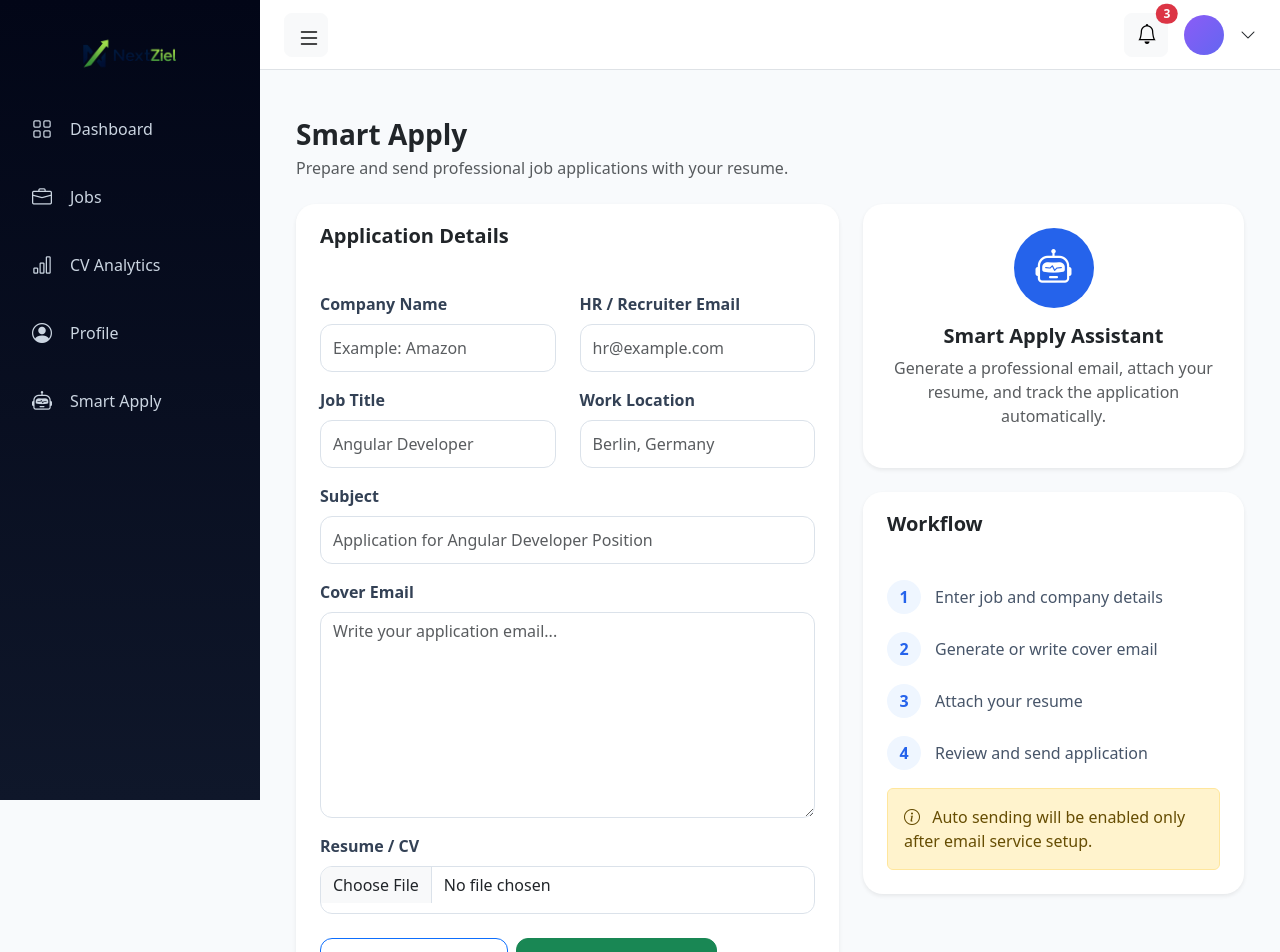
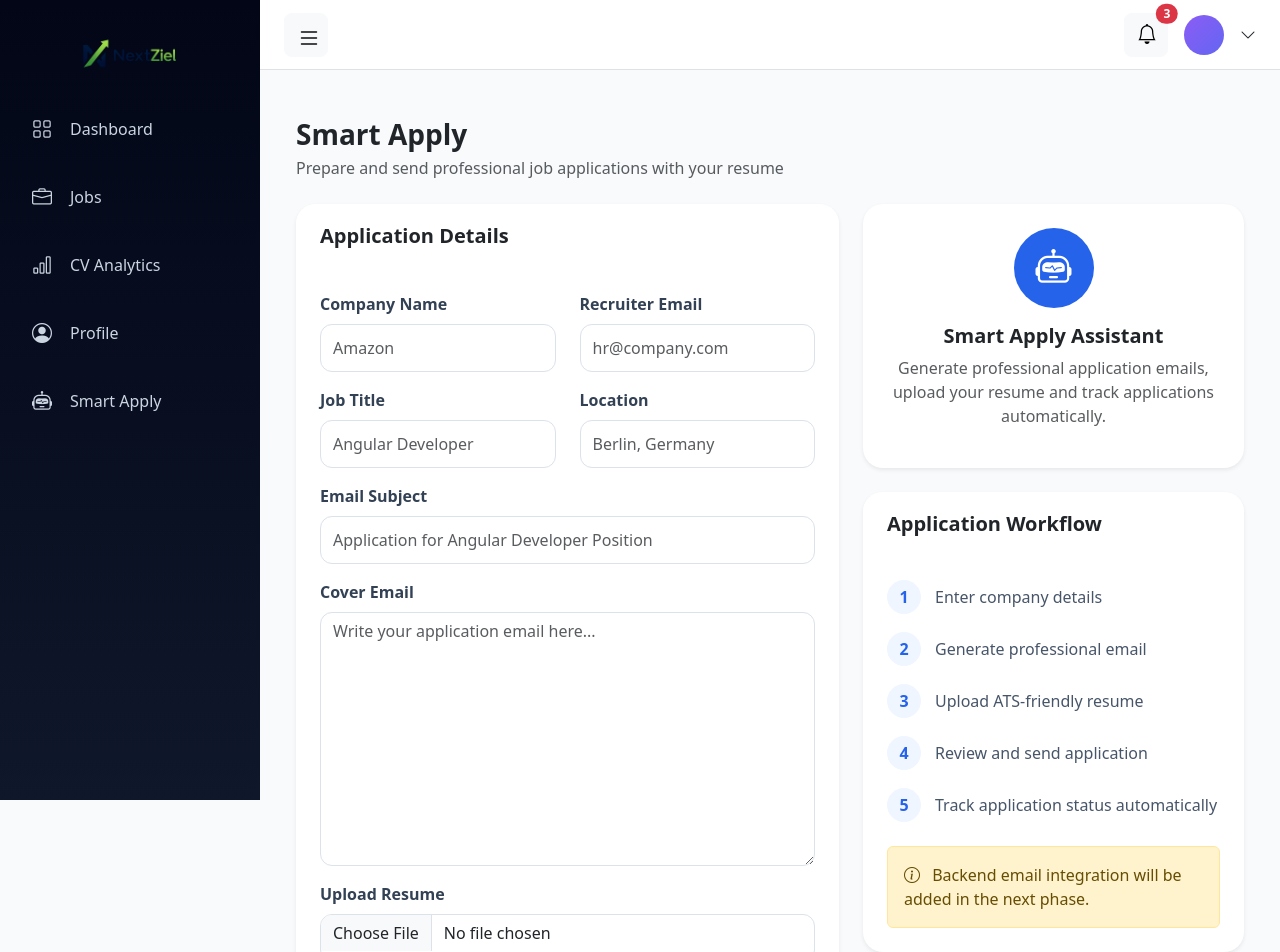
Before and after one commit to MIDHUNASHOK/smart-job-tracker, an Angular app: page /smart_apply in a window 1280 px wide. Shown: the top 952 px of the page. Built offline with nearby package versions, Linux system fonts and the light colour scheme.

Commit message:
smartapply_design_reactive_form_ts

```diff
--- a/src/app/features/smart-apply/smart-apply.component.html
+++ b/src/app/features/smart-apply/smart-apply.component.html
@@ -1,6 +1,7 @@
 <div class="container-fluid smart-apply-page py-4">
 
-  <!-- Header -->
+  <!-- HEADER -->
+
   <div class="page-header mb-4">
 
     <div>
@@ -10,7 +11,7 @@
       </h3>
 
       <p class="text-muted mb-0">
-        Prepare and send professional job applications with your resume.
+        Prepare and send professional job applications with your resume
       </p>
 
     </div>
@@ -19,7 +20,8 @@
 
   <div class="row g-4">
 
-    <!-- Application Form -->
+    <!-- LEFT SIDE -->
+
     <div class="col-lg-7">
 
       <div class="card border-0 shadow-sm smart-card">
@@ -34,9 +36,14 @@
 
         <div class="card-body">
 
-          <form>
+          <form
+            [formGroup]="smartApplyForm"
+            (ngSubmit)="sendApplication()"
+          >
 
             <div class="row">
+
+              <!-- COMPANY NAME -->
 
               <div class="col-md-6 mb-3">
 
@@ -47,22 +54,50 @@
                 <input
                   type="text"
                   class="form-control custom-input"
-                  placeholder="Example: Amazon">
+                  formControlName="companyName"
+                  placeholder="Amazon"
+                >
+
+                <small
+                  class="text-danger"
+                  *ngIf="
+                    smartApplyForm.get('companyName')?.touched &&
+                    smartApplyForm.get('companyName')?.invalid
+                  "
+                >
+                  Company name is required
+                </small>
 
               </div>
+
+              <!-- RECRUITER EMAIL -->
 
               <div class="col-md-6 mb-3">
 
                 <label class="form-label">
-                  HR / Recruiter Email
+                  Recruiter Email
                 </label>
 
                 <input
                   type="email"
                   class="form-control custom-input"
-                  placeholder="hr@example.com">
+                  formControlName="recruiterEmail"
+                  placeholder="hr@company.com"
+                >
+
+                <small
+                  class="text-danger"
+                  *ngIf="
+                    smartApplyForm.get('recruiterEmail')?.touched &&
+                    smartApplyForm.get('recruiterEmail')?.invalid
+                  "
+                >
+                  Valid email is required
+                </small>
 
               </div>
+
+              <!-- JOB TITLE -->
 
               <div class="col-md-6 mb-3">
 
@@ -73,35 +108,57 @@
                 <input
                   type="text"
                   class="form-control custom-input"
-                  placeholder="Angular Developer">
+                  formControlName="jobTitle"
+                  placeholder="Angular Developer"
+                >
+
+                <small
+                  class="text-danger"
+                  *ngIf="
+                    smartApplyForm.get('jobTitle')?.touched &&
+                    smartApplyForm.get('jobTitle')?.invalid
+                  "
+                >
+                  Job title is required
+                </small>
 
               </div>
+
+              <!-- LOCATION -->
 
               <div class="col-md-6 mb-3">
 
                 <label class="form-label">
-                  Work Location
+                  Location
                 </label>
 
                 <input
                   type="text"
                   class="form-control custom-input"
-                  placeholder="Berlin, Germany">
+                  formControlName="location"
+                  placeholder="Berlin, Germany"
+                >
 
               </div>
+
+              <!-- SUBJECT -->
 
               <div class="col-12 mb-3">
 
                 <label class="form-label">
-                  Subject
+                  Email Subject
                 </label>
 
                 <input
                   type="text"
                   class="form-control custom-input"
-                  placeholder="Application for Angular Developer Position">
+                  formControlName="subject"
+                  placeholder="Application for Angular Developer Position"
+                >
 
               </div>
+
+              <!-- COVER LETTER -->
 
               <div class="col-12 mb-3">
 
@@ -110,44 +167,69 @@
                 </label>
 
                 <textarea
-                  rows="8"
+                  rows="10"
                   class="form-control custom-input"
-                  placeholder="Write your application email..."></textarea>
+                  formControlName="coverEmail"
+                  placeholder="Write your application email here..."
+                ></textarea>
 
               </div>
+
+              <!-- RESUME -->
 
               <div class="col-12 mb-4">
 
                 <label class="form-label">
-                  Resume / CV
+                  Upload Resume
                 </label>
 
                 <input
                   type="file"
                   class="form-control custom-input"
-                  accept=".pdf,.doc,.docx">
+                  accept=".pdf,.doc,.docx"
+                  (change)="onResumeSelected($event)"
+                >
+
+                <small
+                  *ngIf="selectedResume"
+                  class="text-success mt-2 d-block"
+                >
+                  Selected: {{ selectedResume.name }}
+                </small>
 
               </div>
 
             </div>
 
+            <!-- ACTION BUTTONS -->
+
             <div class="d-flex flex-wrap gap-2">
 
               <button
                 type="button"
-                class="btn btn-outline-primary">
+                class="btn btn-outline-primary"
+                (click)="generateEmail()"
+              >
 
                 <i class="bi bi-magic me-2"></i>
+
                 Generate Email
 
               </button>
 
               <button
-                type="button"
-                class="btn btn-success">
+                type="submit"
+                class="btn btn-success"
+                [disabled]="isSending"
+              >
 
                 <i class="bi bi-send-fill me-2"></i>
-                Send Application
+
+                {{
+                  isSending
+                    ? 'Sending...'
+                    : 'Send Application'
+                }}
 
               </button>
 
@@ -161,8 +243,11 @@
 
     </div>
 
-    <!-- Preview / Info -->
+    <!-- RIGHT SIDE -->
+
     <div class="col-lg-5">
+
+      <!-- SMART APPLY ASSISTANT -->
 
       <div class="card border-0 shadow-sm smart-card mb-4">
 
@@ -179,20 +264,25 @@
           </h5>
 
           <p class="text-muted">
-            Generate a professional email, attach your resume,
-            and track the application automatically.
+
+            Generate professional application emails,
+            upload your resume and track applications
+            automatically.
+
           </p>
 
         </div>
 
       </div>
 
+      <!-- WORKFLOW -->
+
       <div class="card border-0 shadow-sm smart-card">
 
         <div class="card-header bg-white border-0">
 
           <h5 class="mb-0 fw-bold">
-            Workflow
+            Application Workflow
           </h5>
 
         </div>
@@ -204,7 +294,7 @@
             <span>1</span>
 
             <p>
-              Enter job and company details
+              Enter company details
             </p>
 
           </div>
@@ -214,7 +304,7 @@
             <span>2</span>
 
             <p>
-              Generate or write cover email
+              Generate professional email
             </p>
 
           </div>
@@ -224,7 +314,7 @@
             <span>3</span>
 
             <p>
-              Attach your resume
+              Upload ATS-friendly resume
             </p>
 
           </div>
@@ -239,10 +329,21 @@
 
           </div>
 
-          <div class="alert alert-warning mt-3 mb-0">
+          <div class="workflow-item">
+
+            <span>5</span>
+
+            <p>
+              Track application status automatically
+            </p>
+
+          </div>
+
+          <div class="alert alert-warning mt-4 mb-0">
 
             <i class="bi bi-info-circle me-2"></i>
-            Auto sending will be enabled only after email service setup.
+
+            Backend email integration will be added in the next phase.
 
           </div>
 
--- a/src/app/features/smart-apply/smart-apply.component.ts
+++ b/src/app/features/smart-apply/smart-apply.component.ts
@@ -1,4 +1,5 @@
 import { Component } from '@angular/core';
+import { FormBuilder, Validators } from '@angular/forms';
 
 @Component({
   selector: 'app-smart-apply',
@@ -6,5 +7,115 @@ import { Component } from '@angular/core';
   styleUrl: './smart-apply.component.scss'
 })
 export class SmartApplyComponent {
+   selectedResume: File | null = null;
+
+  isSending = false;
+
+  smartApplyForm = this.fb.group({
+
+    companyName: [
+      '',
+      Validators.required
+    ],
+
+    recruiterEmail: [
+      '',
+      [
+        Validators.required,
+        Validators.email
+      ]
+    ],
+
+    jobTitle: [
+      '',
+      Validators.required
+    ],
+
+    location: [
+      ''
+    ],
+
+    subject: [
+      '',
+      Validators.required
+    ],
+
+    coverEmail: [
+      '',
+      Validators.required
+    ]
+
+  });
+
+  constructor(
+    private fb: FormBuilder
+  ) {}
+
+  generateEmail() {
+
+    const company =
+      this.smartApplyForm.value.companyName || 'your company';
+
+    const jobTitle =
+      this.smartApplyForm.value.jobTitle || 'the position';
+
+    const generatedEmail =
+`Dear Hiring Team,
+
+I hope you are doing well.
+
+I am writing to express my interest in the ${jobTitle} position at ${company}. I have hands-on experience in Angular, TypeScript, Node.js, PostgreSQL, REST APIs, and building responsive web applications.
+
+I believe my technical background and project experience make me a strong candidate for this role. I would be happy to discuss how my skills can contribute to your team.
+
+Please find my resume attached for your review.
+
+Thank you for your time and consideration.
+
+Kind regards,
+Midhun Ashok`;
+
+    this.smartApplyForm.patchValue({
+      subject: `Application for ${jobTitle} Position`,
+      coverEmail: generatedEmail
+    });
+
+  }
+
+  onResumeSelected(event: any) {
+
+    const file =
+      event.target.files[0];
+
+    if (file) {
+      this.selectedResume = file;
+    }
+
+  }
+
+  sendApplication() {
+
+    if (this.smartApplyForm.invalid) {
+
+      this.smartApplyForm.markAllAsTouched();
+
+      return;
+
+    }
+
+    if (!this.selectedResume) {
+
+      alert('Please upload your resume');
+
+      return;
+
+    }
+
+    console.log('Smart Apply Data:', this.smartApplyForm.value);
+    console.log('Resume:', this.selectedResume);
+
+    alert('Application preview ready. Backend sending will be added next.');
+
+  }
 
 }
--- a/src/app/features/smart-apply/smart-apply.module.ts
+++ b/src/app/features/smart-apply/smart-apply.module.ts
@@ -3,6 +3,7 @@ import { CommonModule } from '@angular/common';
 
 import { SmartApplyRoutingModule } from './smart-apply-routing.module';
 import { SmartApplyComponent } from './smart-apply.component';
+import { ReactiveFormsModule } from '@angular/forms';
 
 
 @NgModule({
@@ -11,7 +12,8 @@ import { SmartApplyComponent } from './smart-apply.component';
   ],
   imports: [
     CommonModule,
-    SmartApplyRoutingModule
+    SmartApplyRoutingModule,
+    ReactiveFormsModule
   ]
 })
 export class SmartApplyModule { }
```
